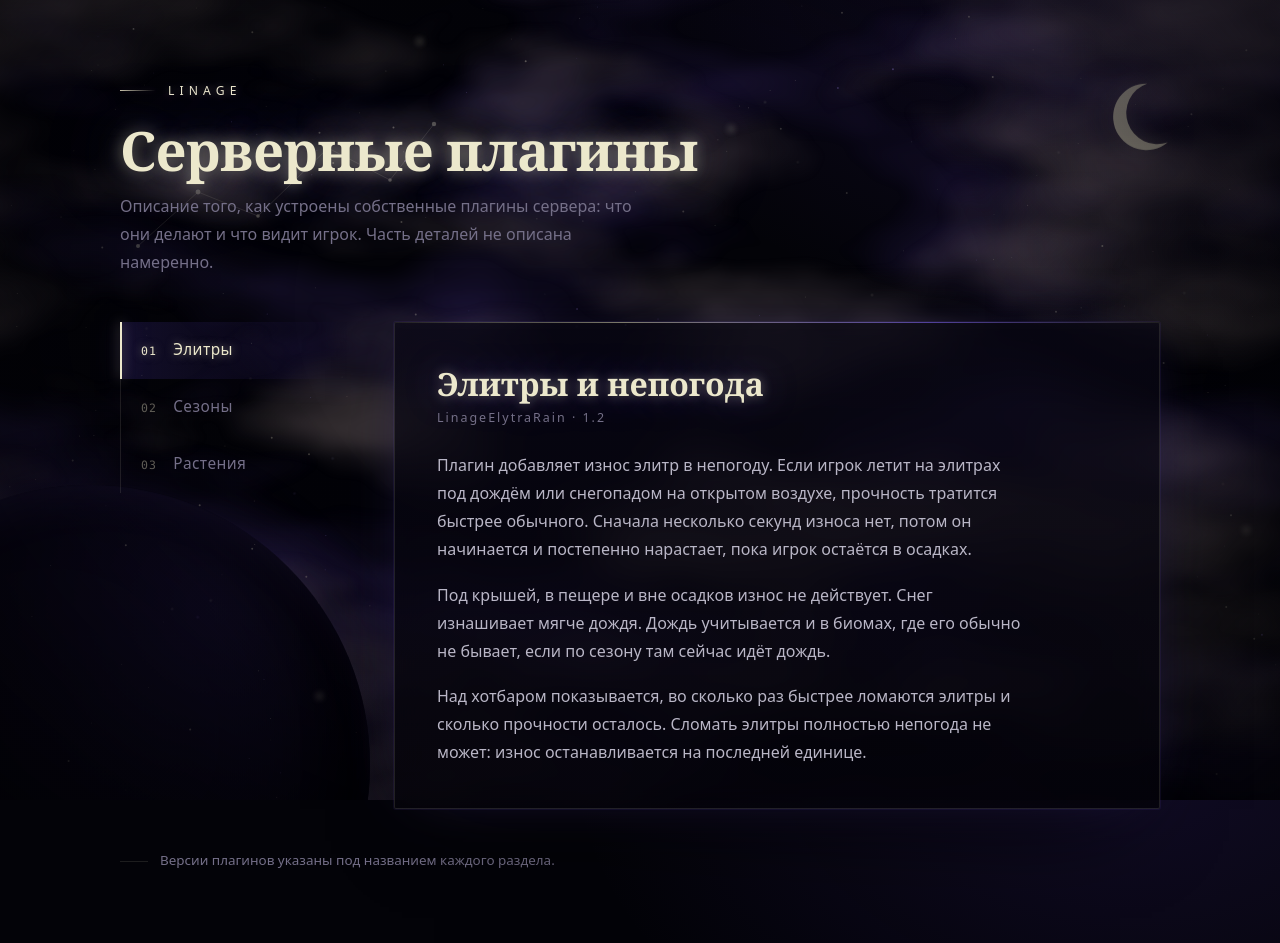
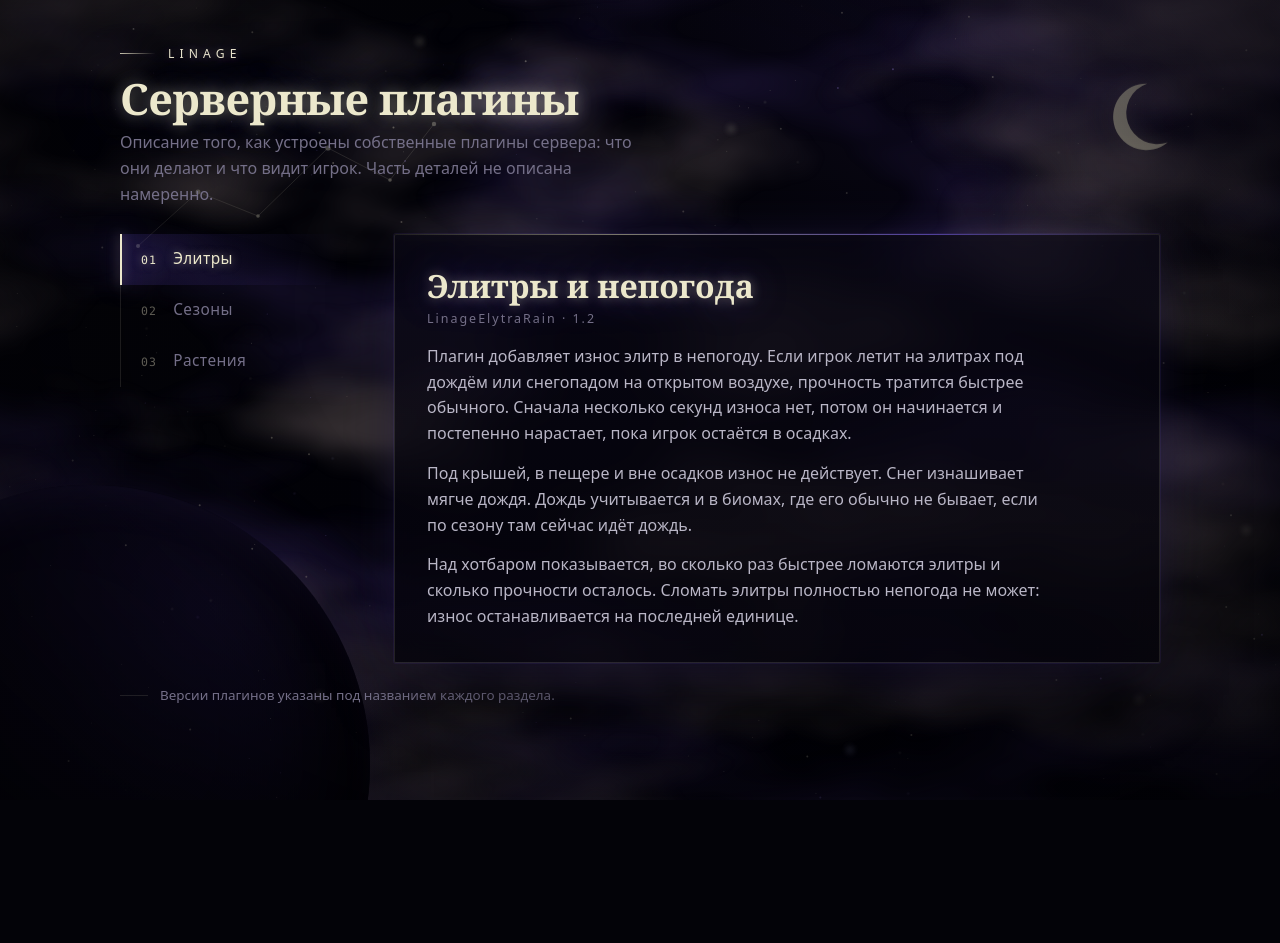
Before and after one commit to stubfxck/linage, a plain HTML site: page index.html in a window 1280 px wide. After the commit the page ends 800 px from the top, so only its background shows below. Drawn offline with Linux system fonts and the light colour scheme.

Commit message:
Compact layout for FullHD, drop technical server details
Co-Authored-By: Claude Sonnet 5.5 <noreply@anthropic.com>

```diff
--- a/index.html
+++ b/index.html
@@ -43,7 +43,7 @@ html{scroll-behavior:smooth}
 ::selection{background:rgba(122,92,255,.4);color:#fff}
 body{
   margin:0;min-height:100vh;color:var(--ink);overflow-x:hidden;
-  font:16px/1.75 ui-sans-serif,system-ui,-apple-system,"Segoe UI",Roboto,"Helvetica Neue",Arial,sans-serif;
+  font:16px/1.62 ui-sans-serif,system-ui,-apple-system,"Segoe UI",Roboto,"Helvetica Neue",Arial,sans-serif;
   background:
     radial-gradient(900px 620px at 88% -6%,rgba(86,54,190,.16),transparent 62%),
     radial-gradient(800px 600px at -6% 104%,rgba(64,36,140,.15),transparent 62%),
@@ -93,19 +93,19 @@ body::after{content:"";position:fixed;inset:0;z-index:0;pointer-events:none;
 @media (prefers-reduced-motion:reduce){.l1,.l2,.l3,.l4,.clouds,.shoot,.planet,.moon,.const{animation:none}}
 
 /* ---------- страница ---------- */
-main{position:relative;z-index:1;width:min(1040px,100% - 40px);margin:0 auto;padding:min(10vh,92px) 0 70px}
-header{margin-bottom:46px}
-.brand{display:flex;align-items:center;gap:12px;margin-bottom:20px;color:var(--accent);
+main{position:relative;z-index:1;width:min(1040px,100% - 40px);margin:0 auto;padding:min(5.5vh,52px) 0 26px}
+header{margin-bottom:26px}
+.brand{display:flex;align-items:center;gap:12px;margin-bottom:12px;color:var(--accent);
   letter-spacing:.42em;text-transform:uppercase;font-size:.76rem;color:var(--neon);text-shadow:0 0 10px var(--neon-glow)}
 .brand i{display:block;width:36px;height:1px;background:linear-gradient(90deg,var(--accent),transparent);box-shadow:0 0 6px var(--glow)}
-h1{margin:0 0 12px;font:600 clamp(2.1rem,5.6vw,3.4rem)/1.08 Georgia,"Times New Roman",serif;letter-spacing:-.015em;
+h1{margin:0 0 8px;font:600 clamp(1.9rem,4.4vw,2.7rem)/1.08 Georgia,"Times New Roman",serif;letter-spacing:-.015em;
   color:var(--neon);text-shadow:0 0 16px rgba(236,232,204,.45),0 0 44px rgba(236,232,204,.2),0 0 90px rgba(122,92,255,.45)}
 .lead{margin:0;max-width:58ch;color:var(--muted)}
 
 .layout{display:grid;grid-template-columns:230px minmax(0,1fr);gap:44px;align-items:start}
 .nav{position:sticky;top:56px;display:flex;flex-direction:column;border-left:1px solid var(--line)}
 .nav label{
-  position:relative;display:flex;gap:16px;align-items:baseline;cursor:pointer;padding:15px 20px;
+  position:relative;display:flex;gap:16px;align-items:baseline;cursor:pointer;padding:13px 20px;
   color:var(--muted);font-size:.96rem;letter-spacing:.03em;transition:color .25s,background .25s;
 }
 .nav label::before{content:"";position:absolute;left:-1px;top:0;bottom:0;width:2px;background:transparent;transition:background .25s,box-shadow .25s}
@@ -121,15 +121,15 @@ h1{margin:0 0 12px;font:600 clamp(2.1rem,5.6vw,3.4rem)/1.08 Georgia,"Times New R
 .panels::before{content:"";position:absolute;left:0;right:0;top:-1px;height:1px;
   background:linear-gradient(90deg,transparent,var(--accent) 30%,var(--violet) 70%,transparent);
   box-shadow:0 0 10px var(--glow);opacity:.55}
-.panel{display:none;padding:clamp(24px,4vw,42px);animation:fade .5s ease both}
+.panel{display:none;padding:clamp(20px,2.6vw,32px);animation:fade .5s ease both}
 @keyframes fade{from{opacity:0}to{opacity:1}}
 @media (prefers-reduced-motion:reduce){.panel{animation:none}}
 .panel h2{margin:0 0 4px;font:600 clamp(1.45rem,3.2vw,2rem)/1.2 Georgia,"Times New Roman",serif;color:var(--neon);
   text-shadow:0 0 12px rgba(236,232,204,.4),0 0 38px rgba(122,92,255,.4)}
-.panel .tag{margin:0 0 22px;color:var(--muted);font-size:.78rem;letter-spacing:.16em}
-.panel p{margin:0 0 1.1em;max-width:64ch}
+.panel .tag{margin:0 0 14px;color:var(--muted);font-size:.78rem;letter-spacing:.16em}
+.panel p{margin:0 0 .85em;max-width:68ch}
 .panel p:last-child{margin-bottom:0}
-footer{margin-top:40px;color:var(--muted);font-size:.84rem;display:flex;gap:12px;align-items:center}
+footer{margin-top:22px;color:var(--muted);font-size:.84rem;display:flex;gap:12px;align-items:center}
 footer::before{content:"";width:28px;height:1px;background:var(--line)}
 
 @media (max-width:780px){
@@ -214,15 +214,15 @@ footer::before{content:"";width:28px;height:1px;background:var(--line)}
       <section class="panel" id="p-seasons">
         <h2>Сезоны и погода</h2>
         <p class="tag">LinageSeasons · 1.3</p>
-        <p>Плагин вводит смену времён года по реальной дате. Часовой пояс сервера задан в настройках, по умолчанию это Москва. Погода идёт фазами: ясно, дождь, гроза. Длительность и частота фаз зависят от сезона: летом ясно подолгу, дожди редкие, но чаще с грозой; весной и осенью осадков больше; зимой они идут снегом.</p>
-        <p>Зимой снегопад виден в любом биоме, в остальные сезоны дождь виден и в биомах, где его обычно нет, например в саванне. Это картинка на стороне клиента, свойства самих биомов и механики мира она не меняет. Для неё нужен плагин PacketEvents.</p>
-        <p>Молнии по умолчанию визуальные: вспышка и гром без урона и огня. Для пропуска ночи нужно, чтобы спала половина игроков.</p>
+        <p>Плагин вводит смену времён года по реальной дате, по московскому времени. Погода идёт фазами: ясно, дождь, гроза. Длительность и частота фаз зависят от сезона: летом ясно подолгу, дожди редкие, но чаще с грозой; весной и осенью осадков больше; зимой они идут снегом.</p>
+        <p>Зимой снегопад виден в любом биоме, в остальные сезоны дождь виден и в биомах, где его обычно нет, например в саванне. Это только картинка, механики мира она не меняет.</p>
+        <p>Молнии визуальные: вспышка и гром без урона и огня. Для пропуска ночи нужно, чтобы спала половина игроков.</p>
       </section>
       <section class="panel" id="p-plants">
         <h2>Рост растений</h2>
         <p class="tag">LinagePlants · 1.2</p>
         <p>Плагин ставит скорость роста растений в зависимость от условий: света неба, холода, тепла рядом, дождя и времени года. В тени, под крышей и под землёй растение растёт медленнее. Стекло свет пропускает, поэтому теплицы работают. Холодный открытый воздух замедляет рост, сильнее всего зимой; закрытое помещение и источник тепла рядом защищают от холода.</p>
-        <p>В ясный день и в тёплый дождь культуры иногда прирастают быстрее. У каждого растения есть своё предпочтительное время года, и оно влияет на рост. При посадке над хотбаром показывается, как идёт рост. Действие костной муки как ускорителя роста можно отключить, остальные её применения остаются.</p>
+        <p>В ясный день и в тёплый дождь культуры иногда прирастают быстрее. У каждого растения есть своё предпочтительное время года, и оно влияет на рост. При посадке над хотбаром показывается, как идёт рост.</p>
         <p>Книга садовода изредка встречается в сундуках. У каждой книги свой автор и свой стиль текста. Пока она в инвентаре, при взятии семян в руку показывается, как растение ведёт себя в этом сезоне, а нажатие правой кнопкой по растению пустой рукой при приседании показывает его состояние.</p>
       </section>
     </div>
```
